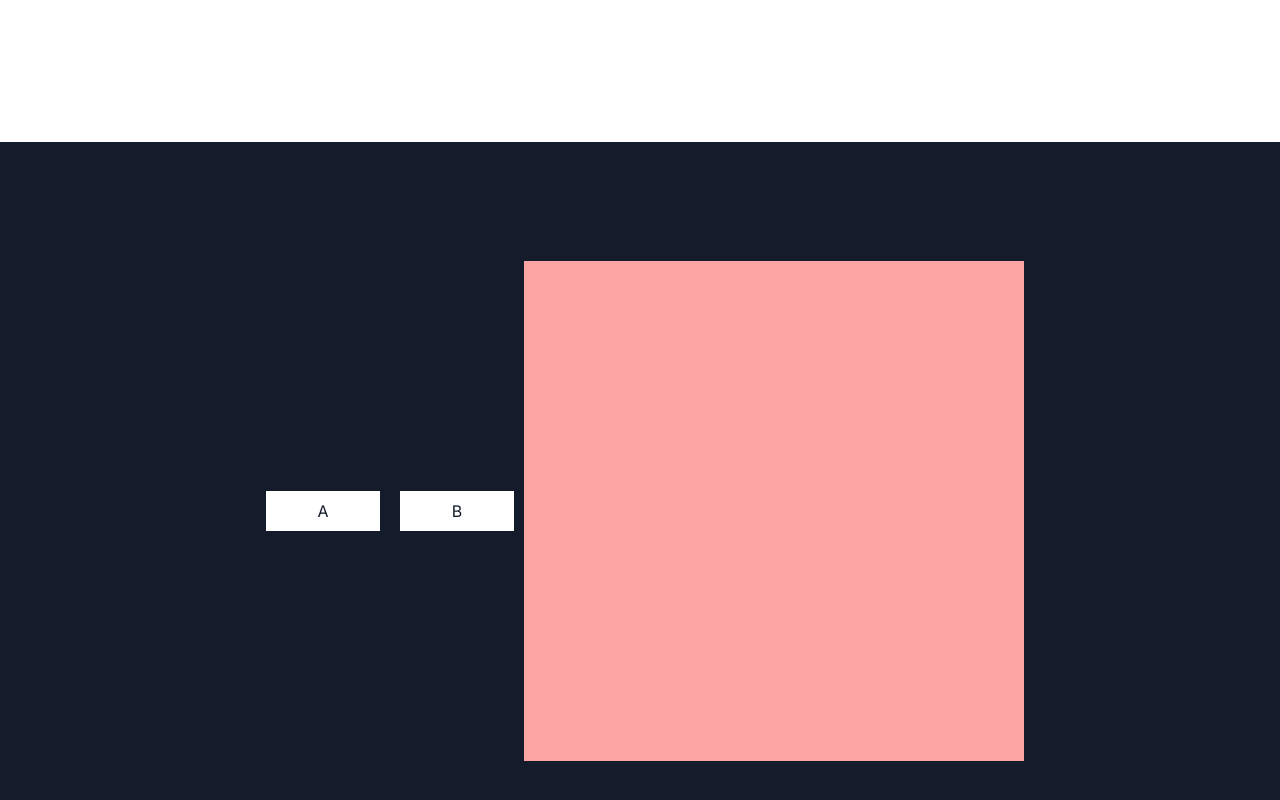
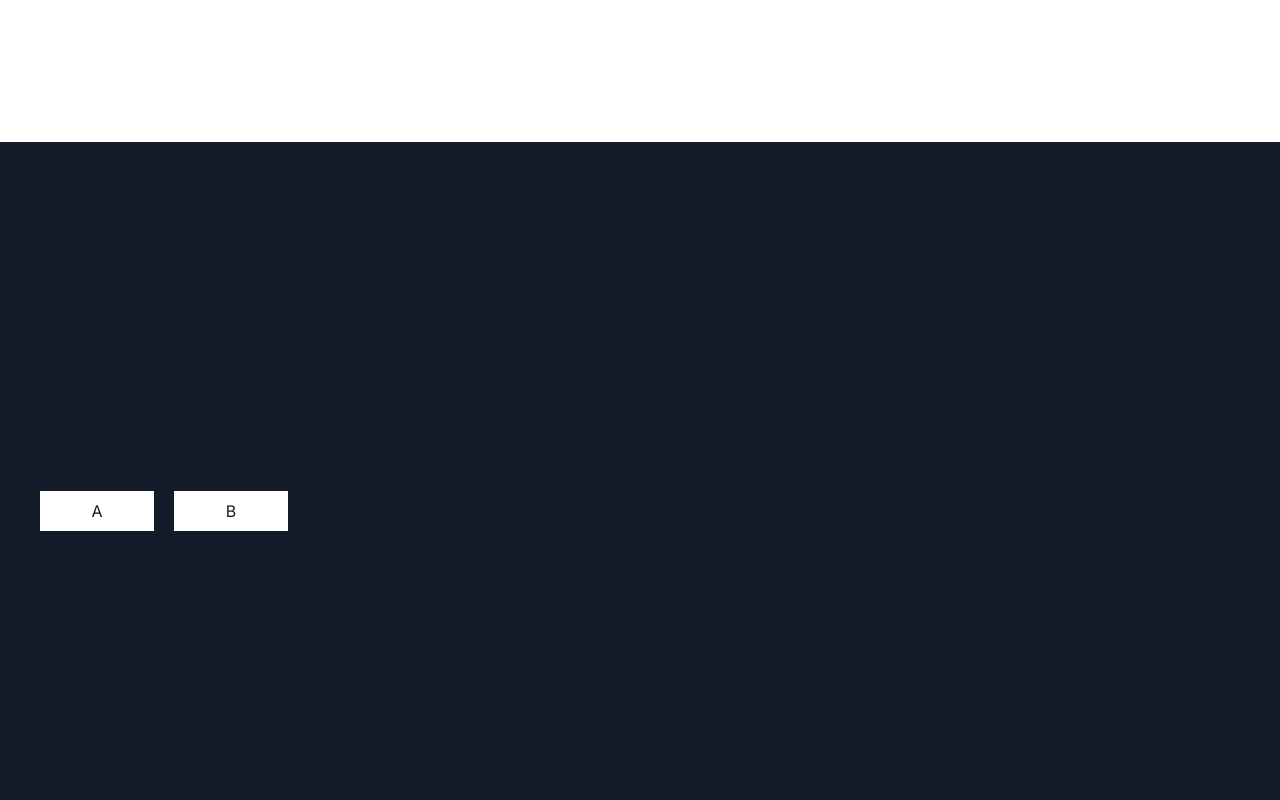
Before and after one commit to Worrawatsoda/sodaportfolio, a Next.js app: page / in a window 1280 px wide. Shown: the part 1334-2134 px from the top of the page. Built offline with nearby package versions, Linux system fonts and the light colour scheme.

Commit message:
Test a code

```diff
--- a/src/app/page.tsx
+++ b/src/app/page.tsx
@@ -52,10 +52,15 @@ export default function Home() {
 
       <section id="section3" className='flex items-center justify-center w-full h-[738px] bg-primary'>
 
-        <button className='text-primary w-[114px] h-[40px] bg-secondary m-[10px]' onClick={(e)=>handleMySkillButton("A")}> A </button>
+      <div className='flex  items-center   p-[30px]  w-full h-[42px] bg-primary '>
+
+        <button className='text-primary w-[114px] h-[40px] bg-secondary m-[10px] ' onClick={(e)=>handleMySkillButton("A")}> A </button>
         <button className='text-primary w-[114px] h-[40px] bg-secondary m-[10px]' onClick={(e)=>handleMySkillButton("B")}> B </button>
-        {mySkillButton == "A"? (<><div className='w-[500px] h-[500px] bg-red-300'><p></p></div></>):(<></>)}
-        {mySkillButton == "B"? (<><div className='w-[50px] h-[50px] bg-red-500'></div></>):(<></>)}
+        {mySkillButton == "A"? (<><div className=''><p></p></div></>):(<></>)}
+        {mySkillButton == "B"? (<><div className=''></div></>):(<></>)}
+
+      </div>
+
       </section>
 
 
```
